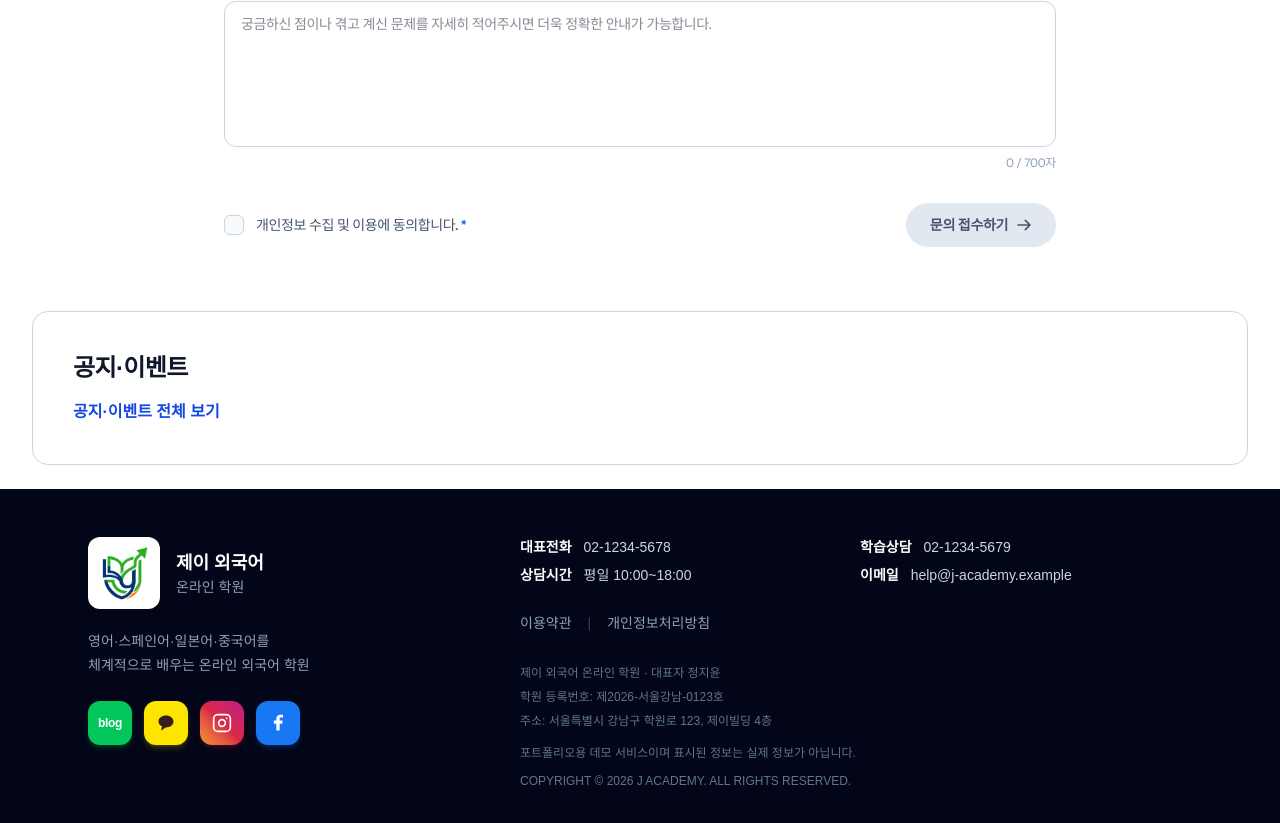
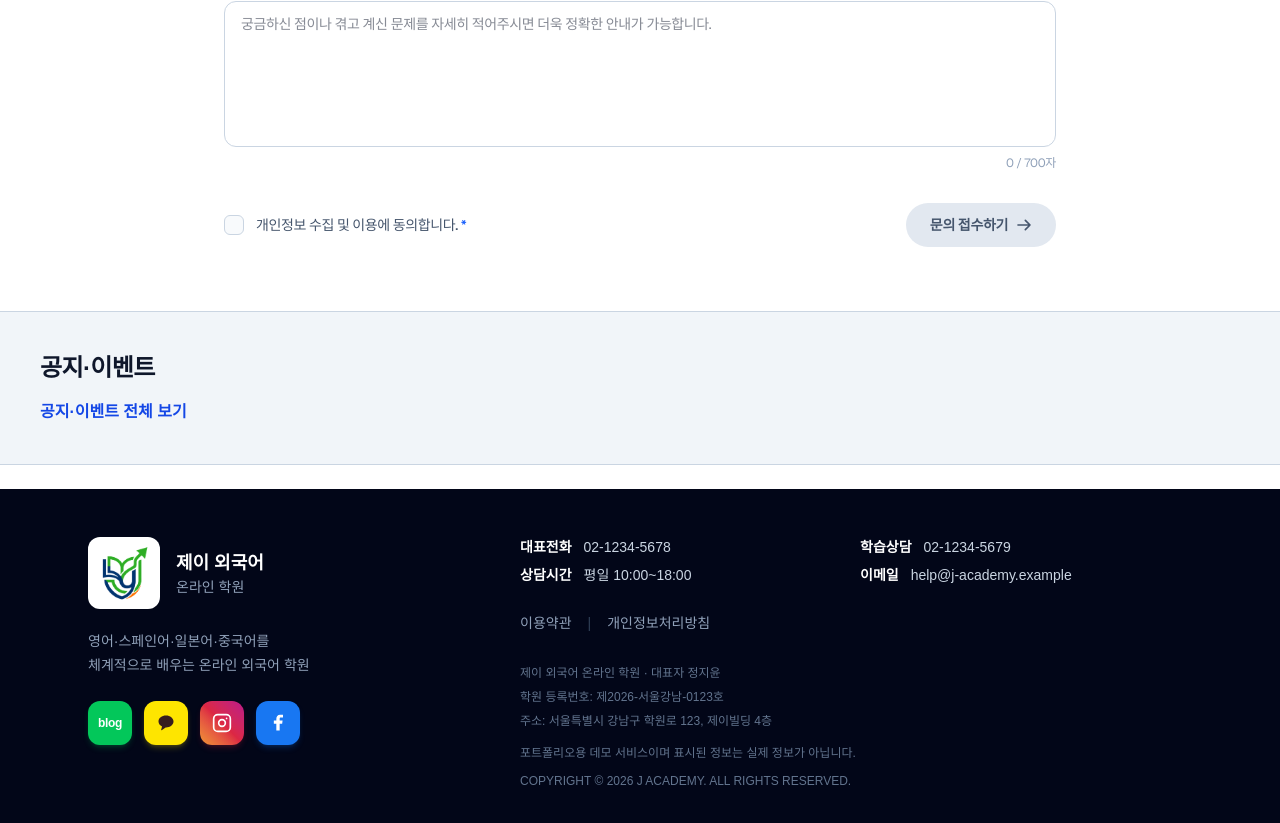
Before and after one commit to jeongjiyun777-ui/j-academy, a Next.js app in the folder frontend/: page / in a window 1280 px wide. Shown: the part 3101-3924 px from the top of the page. Built offline with nearby package versions, Linux system fonts and the light colour scheme.

Commit message:
홈 공지 이벤트 영역 전체 너비와 경계선 적용

```diff
--- a/frontend/app/page.tsx
+++ b/frontend/app/page.tsx
@@ -18,7 +18,7 @@ export default function Home() {
       <section
         id="notice"
         aria-labelledby="notice-heading"
-        className="mx-4 scroll-mt-64 rounded-2xl border border-slate-300 bg-white px-6 py-10 sm:mx-6 sm:px-10 md:scroll-mt-44 lg:mx-8 lg:scroll-mt-36"
+        className="w-full scroll-mt-64 border-y border-slate-300 bg-slate-100 px-6 py-10 sm:px-10 md:scroll-mt-44 lg:scroll-mt-36"
       >
         <h2 id="notice-heading" className="text-2xl font-bold tracking-tight text-slate-900">
           공지·이벤트
```
